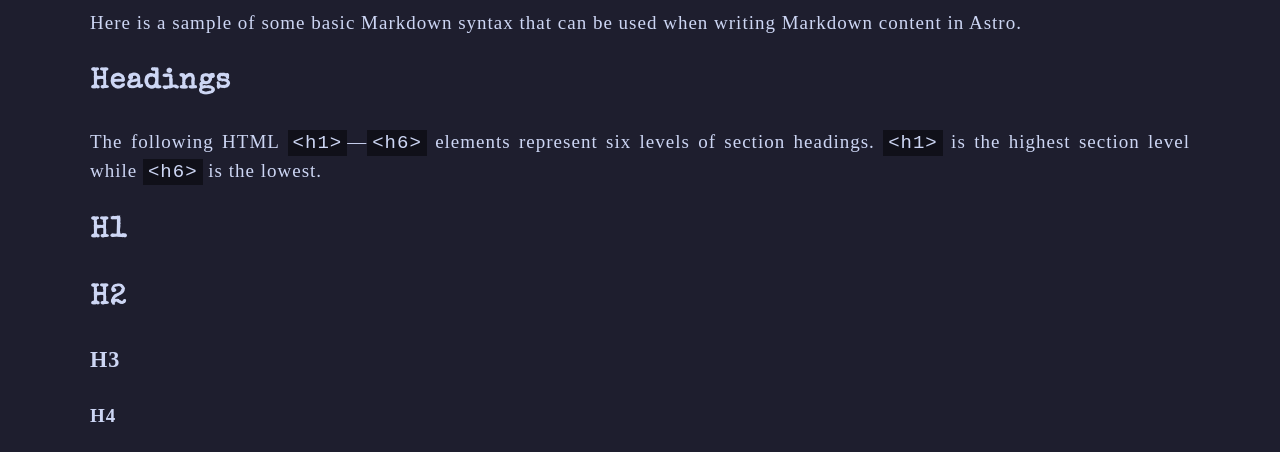
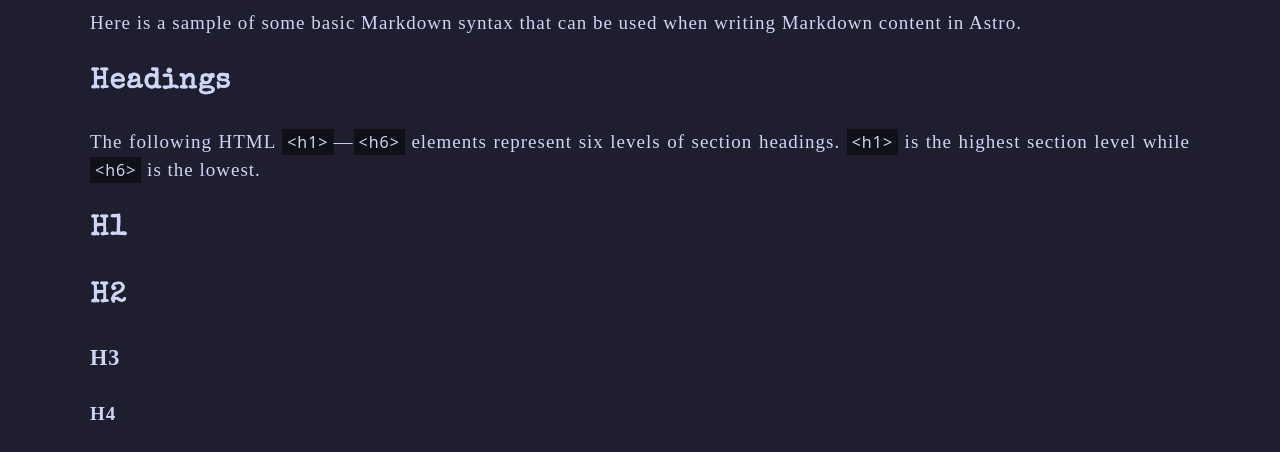
Before and after one commit to lumikalt/website, an Astro site: page /blog/markdown-style-guide in a window 1280 px wide. Shown: the part 342-794 px from the top of the page. Built offline with nearby package versions, Linux system fonts and the light colour scheme; Astro itself is replaced by a stand-in of ours.

Commit message:
Fixed code styling, might change font later.

```diff
--- a/src/styles/global.scss
+++ b/src/styles/global.scss
@@ -65,6 +65,8 @@ img {
 code {
   padding: 2px 5px;
   background-color: $BackgroundDarker;
+  font-size: 16px;
+  font-family: system-ui, -apple-system, BlinkMacSystemFont, 'Segoe UI', Roboto, Oxygen, Ubuntu, Cantarell, 'Open Sans', 'Helvetica Neue', sans-serif;
 }
 
 pre {
```
